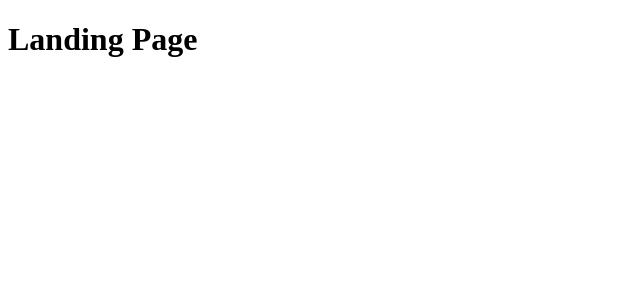
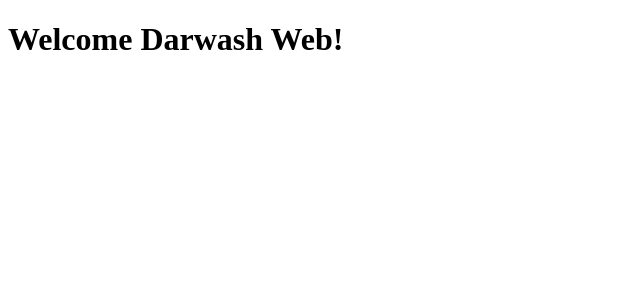
Before and after one commit to wipargentina/cliente-darwash-web-remates, a Next.js app: page / in a window 1280 px wide. Shown: the top 300 px of the page, without its empty margins (0-640 px from the left). Built offline with nearby package versions, Linux system fonts and the light colour scheme.

Commit message:
install dependencies

```diff
--- a/src/pages/index.js
+++ b/src/pages/index.js
@@ -1,7 +1,7 @@
 export default function Home() {
   return (
     <>
-      <h1>Landing Page</h1>
+      <h1>Welcome Darwash Web!</h1>
     </>
   );
 }
```
Also changed, not shown: 1 other file (tests, documents, lock files or other folders).
